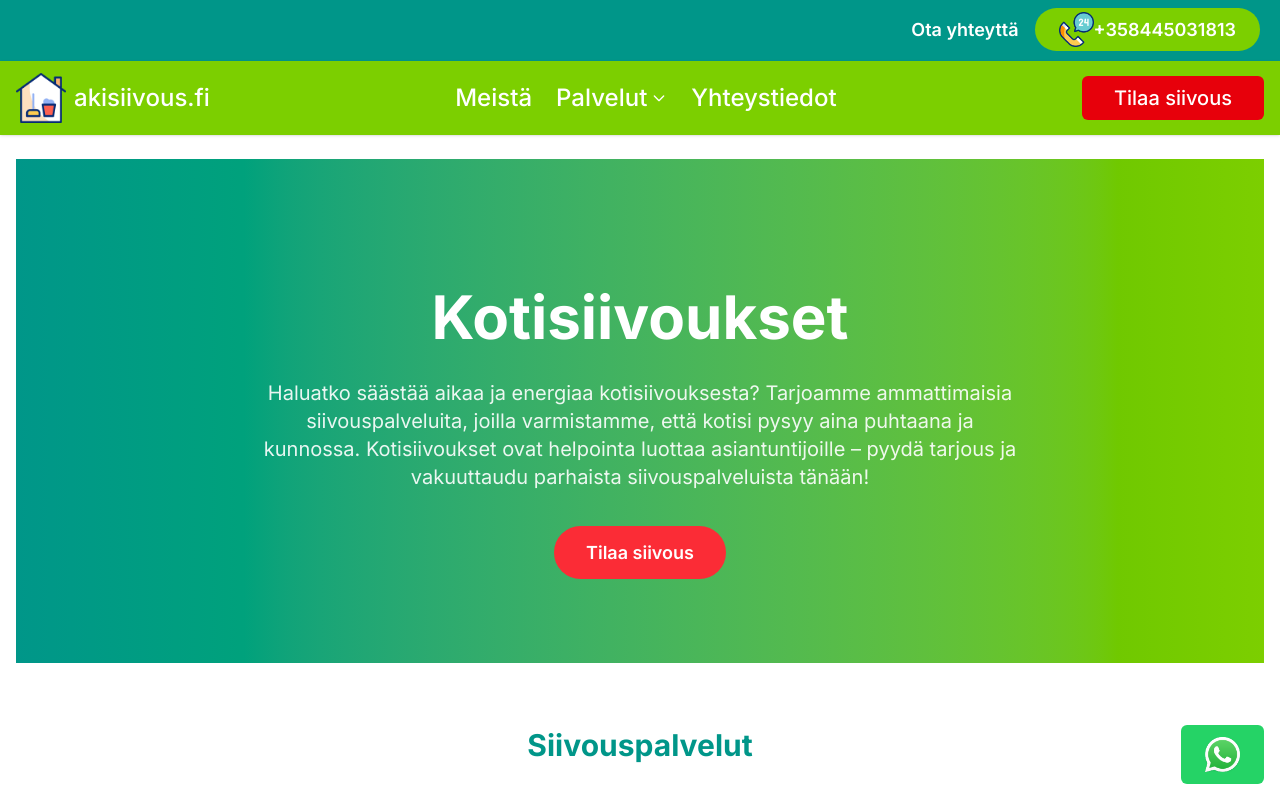
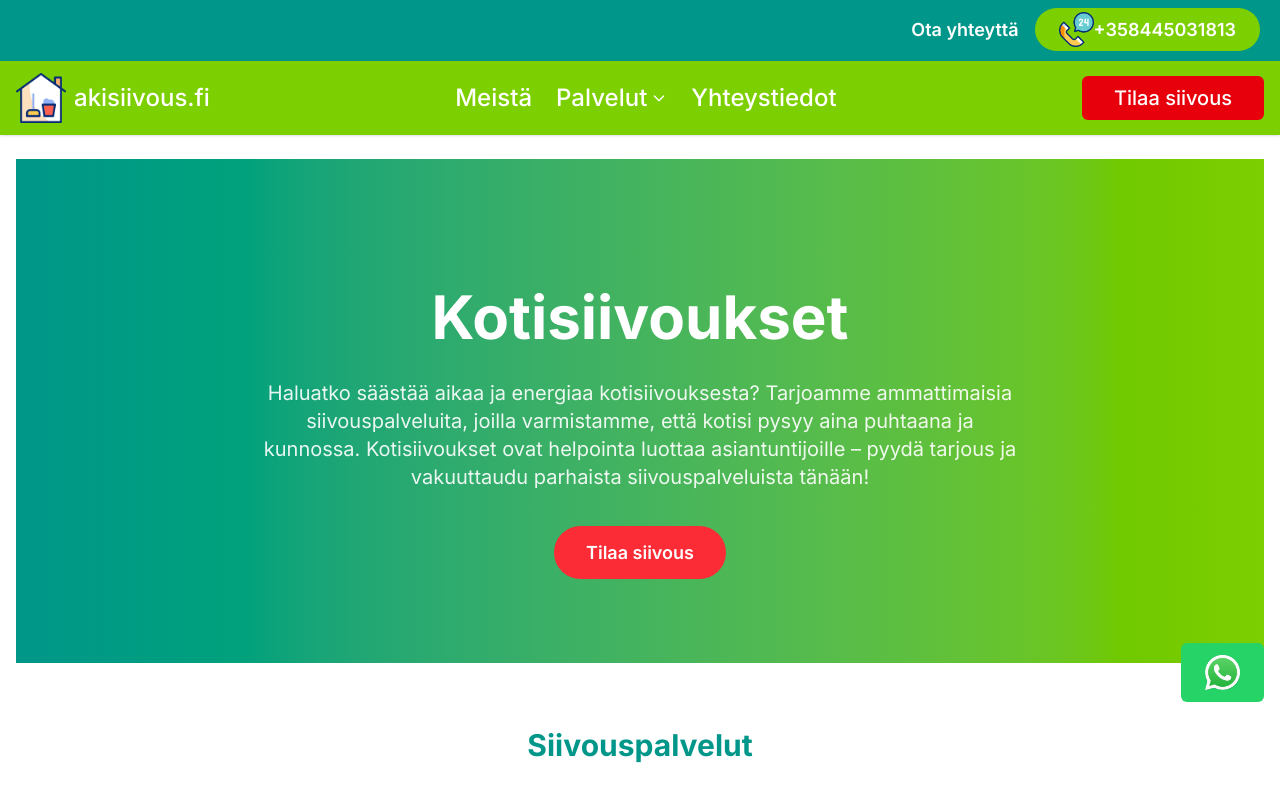
Before and after one commit to shoppingarena/akisiivous.fi, a Next.js app: page / in a window 1280 px wide. Shown: the top 800 px of the page. Built offline with nearby package versions, Linux system fonts and the light colour scheme.

Commit message:
WhatsAppButton updated, seperated component

```diff
--- a/src/app/components/Footer.tsx
+++ b/src/app/components/Footer.tsx
@@ -1,17 +1,9 @@
 import React from "react"
-import { WhatsApp } from '../components/icons'
+import { WhatsAppIcon } from '../components/icons'
 
 export default function Footer() {
     return (
         <>
-            <a
-                href="https://wa.me/+358445031813"
-                target="_blank"
-                className="fixed bottom-4 right-4 bg-[#25D366] text-white rounded-md px-6 py-3 font-medium z-50 transition-all hover:bg-green-600 focus:outline-none focus:ring-2 focus:ring-offset-2 focus:ring-green-500"
-            >
-                <WhatsApp />
-            </a>
-
             <footer className="bg-teal-600 text-white py-12">
                 <div className="max-w-6xl mx-auto px-4 text-center">
                     <p>© 2025 akisiivous.fi</p>
--- /dev/null
+++ b/src/app/components/WhatsAppButton.tsx
@@ -0,0 +1,17 @@
+// /src/app/components/WhatsAppButton.tsx
+import React from "react"
+import { WhatsAppIcon } from '../components/icons'
+
+const WhatsAppButton = () => {
+    return (
+        <>
+            <a href="https://wa.me/+358445031813"
+                target="_blank"
+                className="fixed bottom-[98px] right-4 bg-[#25D366] text-white rounded-md px-6 py-3 font-medium z-50 transition-all hover:bg-green-600 focus:outline-none focus:ring-2 focus:ring-offset-2 focus:ring-green-500">
+                <WhatsAppIcon />
+            </a>
+        </>
+    )
+}
+
+export default WhatsAppButton
--- a/src/app/components/icons.tsx
+++ b/src/app/components/icons.tsx
@@ -146,7 +146,7 @@ export function Call() {
         />
     );
 }
-export function WhatsApp() {
+export function WhatsAppIcon() {
     return (
         <ImageComponent
             src="/icons-animated/whatsapp.png"
--- a/src/app/layout.tsx
+++ b/src/app/layout.tsx
@@ -3,6 +3,7 @@ import { Inter } from 'next/font/google'
 import type { Metadata } from 'next'
 import { ThemeProvider } from './components/ThemeProvider'
 import Navbar from './components/Navbar'
+import WhatsAppButton from './components/WhatsAppButton'
 import Footer from './components/Footer'
 // These styles apply to every route in the application
 import './globals.css'
@@ -49,6 +50,7 @@ export default function RootLayout({
                 <ThemeProvider>
                     <Navbar />
                     <main className="flex-grow p-4 overflow-y-auto">{children}</main>
+                    <WhatsAppButton />
                     <Footer />
                 </ThemeProvider>
             </body>
```
